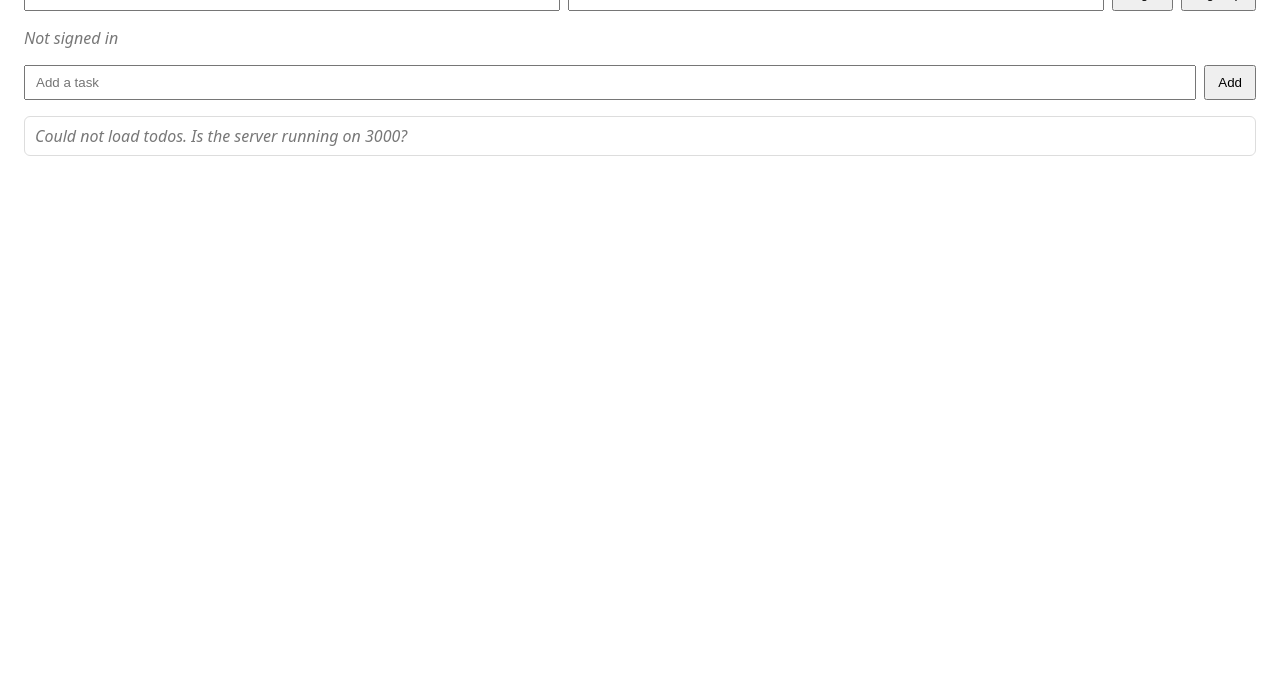
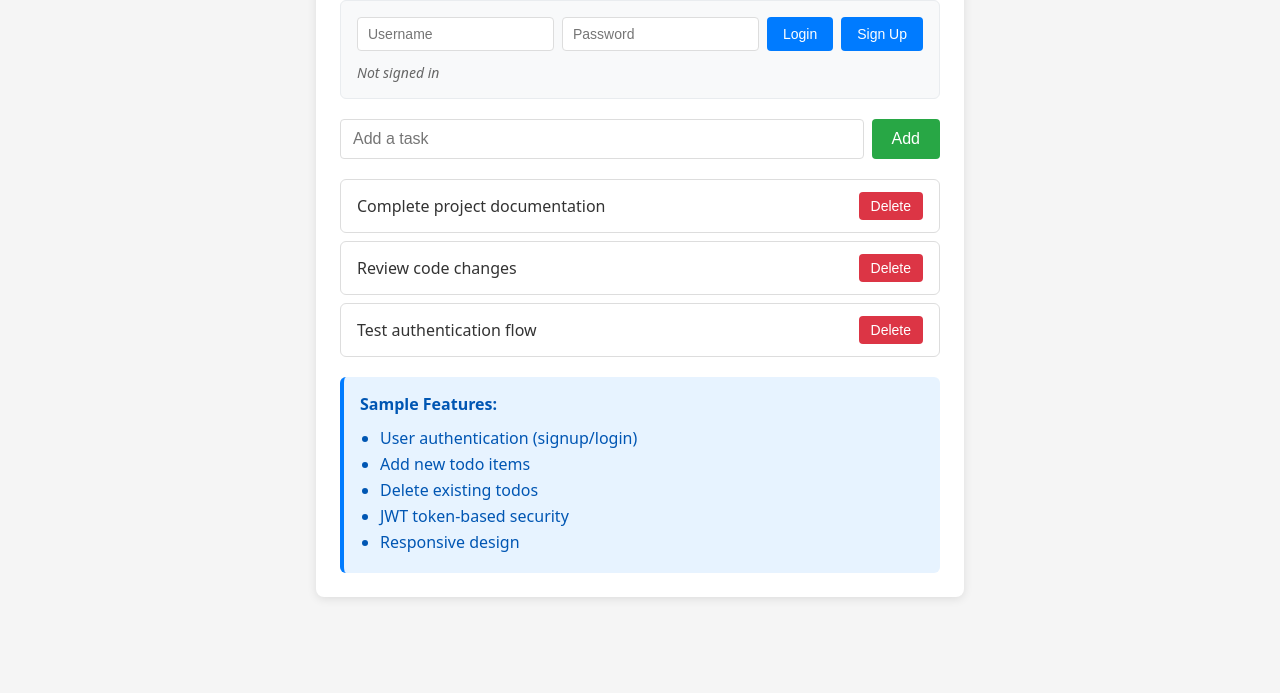
Before and after one commit to jatin-pal-code/todo, a website: page public/index.html in a window 1280 px wide. Shown: the part 107-800 px from the top of the page. Drawn offline with Linux system fonts and the light colour scheme; no server answers.

Commit message:
Initial comit

```diff
--- a/public/index.html
+++ b/public/index.html
@@ -9,48 +9,160 @@
         font-family: system-ui, -apple-system, Segoe UI, Roboto, Helvetica,
           Arial, sans-serif;
         margin: 24px;
+        background-color: #f5f5f5;
       }
       h1 {
         margin: 0 0 16px;
+        color: #333;
+        text-align: center;
       }
-      form {
+      .container {
+        max-width: 600px;
+        margin: 0 auto;
+        background: white;
+        padding: 24px;
+        border-radius: 8px;
+        box-shadow: 0 2px 10px rgba(0, 0, 0, 0.1);
+      }
+      .auth-section {
+        background: #f8f9fa;
+        padding: 16px;
+        border-radius: 6px;
+        margin-bottom: 20px;
+        border: 1px solid #e9ecef;
+      }
+      .auth-form {
         display: flex;
         gap: 8px;
-        margin-bottom: 16px;
+        margin-bottom: 12px;
+        flex-wrap: wrap;
       }
-      input {
+      .auth-form input {
+        flex: 1;
+        min-width: 120px;
+        padding: 8px 10px;
+        border: 1px solid #ddd;
+        border-radius: 4px;
+        font-size: 14px;
+      }
+      .auth-form button {
+        padding: 8px 16px;
+        cursor: pointer;
+        background: #007bff;
+        color: white;
+        border: none;
+        border-radius: 4px;
+        font-size: 14px;
+        transition: background-color 0.2s;
+      }
+      .auth-form button:hover {
+        background: #0056b3;
+      }
+      .auth-status {
+        color: #666;
+        font-style: italic;
+        margin: 0;
+        font-size: 14px;
+      }
+      .todo-form {
+        display: flex;
+        gap: 8px;
+        margin-bottom: 20px;
+      }
+      .todo-form input {
         flex: 1 1 auto;
-        padding: 8px 10px;
+        padding: 10px 12px;
+        border: 1px solid #ddd;
+        border-radius: 4px;
+        font-size: 16px;
       }
-      button {
-        padding: 8px 12px;
+      .todo-form button {
+        padding: 10px 20px;
         cursor: pointer;
+        background: #28a745;
+        color: white;
+        border: none;
+        border-radius: 4px;
+        font-size: 16px;
+        transition: background-color 0.2s;
       }
-      ul {
+      .todo-form button:hover {
+        background: #218838;
+      }
+      .todo-list {
         list-style: none;
         padding: 0;
         margin: 0;
         display: grid;
         gap: 8px;
       }
-      li {
+      .todo-item {
         display: flex;
         align-items: center;
         justify-content: space-between;
-        padding: 8px 10px;
+        padding: 12px 16px;
         border: 1px solid #ddd;
         border-radius: 6px;
+        background: white;
+        transition: box-shadow 0.2s;
       }
-      .empty {
+      .todo-item:hover {
+        box-shadow: 0 2px 5px rgba(0, 0, 0, 0.1);
+      }
+      .todo-text {
+        font-size: 16px;
+        color: #333;
+      }
+      .delete-btn {
+        padding: 6px 12px;
+        cursor: pointer;
+        background: #dc3545;
+        color: white;
+        border: none;
+        border-radius: 4px;
+        font-size: 14px;
+        transition: background-color 0.2s;
+      }
+      .delete-btn:hover {
+        background: #c82333;
+      }
+      .empty-state {
         color: #777;
         font-style: italic;
+        text-align: center;
+        padding: 20px;
+        background: #f8f9fa;
+        border-radius: 6px;
+        border: 1px dashed #dee2e6;
+      }
+      .sample-todos {
+        margin-top: 20px;
+        padding: 16px;
+        background: #e7f3ff;
+        border-radius: 6px;
+        border-left: 4px solid #007bff;
+      }
+      .sample-todos h3 {
+        margin: 0 0 12px 0;
+        color: #0056b3;
+        font-size: 16px;
+      }
+      .sample-todos ul {
+        margin: 0;
+        padding-left: 20px;
+        color: #0056b3;
+      }
+      .sample-todos li {
+        margin-bottom: 4px;
       }
     </style>
   </head>
   <body>
-    <h1>To-Do</h1>
-    <section id="auth">
-      <form id="auth-form">
+    <div class="container">
+      <h1>To-Do App</h1>
+
+      <section class="auth-section">
+        <form class="auth-form">
           <input
             id="username"
             placeholder="Username"
@@ -67,9 +179,10 @@
           <button id="login-btn" type="button">Login</button>
           <button id="signup-btn" type="button">Sign Up</button>
         </form>
-      <p id="auth-status" class="empty"></p>
+        <p class="auth-status">Not signed in</p>
       </section>
-    <form id="todo-form">
+
+      <form class="todo-form">
         <input
           id="todo-input"
           placeholder="Add a task"
@@ -78,138 +191,32 @@
         />
         <button type="submit">Add</button>
       </form>
-    <ul id="todo-list"></ul>
-    <template id="todo-item-template">
-      <li>
-        <span class="text"></span>
-        <button class="delete" aria-label="Delete">Delete</button>
+
+      <ul class="todo-list">
+        <li class="todo-item">
+          <span class="todo-text">Complete project documentation</span>
+          <button class="delete-btn" aria-label="Delete">Delete</button>
         </li>
-    </template>
-    <script>
-      const API = "http://localhost:3000";
-      const list = document.getElementById("todo-list");
-      const form = document.getElementById("todo-form");
-      const input = document.getElementById("todo-input");
-      const tpl = document.getElementById("todo-item-template");
-      const username = document.getElementById("username");
-      const password = document.getElementById("password");
-      const loginBtn = document.getElementById("login-btn");
-      const signupBtn = document.getElementById("signup-btn");
-      const authStatus = document.getElementById("auth-status");
+        <li class="todo-item">
+          <span class="todo-text">Review code changes</span>
+          <button class="delete-btn" aria-label="Delete">Delete</button>
+        </li>
+        <li class="todo-item">
+          <span class="todo-text">Test authentication flow</span>
+          <button class="delete-btn" aria-label="Delete">Delete</button>
+        </li>
+      </ul>
 
-      let token = localStorage.getItem("token") || "";
-
-      function setToken(newToken, user) {
-        token = newToken;
-        if (newToken) {
-          localStorage.setItem("token", newToken);
-          authStatus.textContent = `Signed in as ${user}`;
-        } else {
-          localStorage.removeItem("token");
-          authStatus.textContent = "Not signed in";
-        }
-      }
-
-      async function loadTodos() {
-        try {
-          const res = await fetch(API + "/todos", {
-            headers: token ? { Authorization: `Bearer ${token}` } : {},
-          });
-          const todos = await res.json();
-          renderTodos(todos);
-        } catch (e) {
-          console.error(e);
-          list.innerHTML =
-            '<li class="empty">Could not load todos. Is the server running on 3000?</li>';
-        }
-      }
-
-      function renderTodos(todos) {
-        list.innerHTML = "";
-        if (!todos.length) {
-          list.innerHTML = '<li class="empty">No todos yet</li>';
-          return;
-        }
-        todos.forEach((todo) => {
-          const node = tpl.content.firstElementChild.cloneNode(true);
-          node.querySelector(".text").textContent = todo.text;
-          node.querySelector(".delete").addEventListener("click", async () => {
-            await fetch(API + "/todos/" + todo.id, {
-              method: "DELETE",
-              headers: token ? { Authorization: `Bearer ${token}` } : {},
-            });
-            loadTodos();
-          });
-          list.appendChild(node);
-        });
-      }
-
-      form.addEventListener("submit", async (e) => {
-        e.preventDefault();
-        const text = input.value.trim();
-        if (!text) return;
-        await fetch(API + "/todos", {
-          method: "POST",
-          headers: {
-            "Content-Type": "application/json",
-            ...(token ? { Authorization: `Bearer ${token}` } : {}),
-          },
-          body: JSON.stringify({ text }),
-        });
-        input.value = "";
-        loadTodos();
-      });
-
-      loginBtn.addEventListener("click", async () => {
-        try {
-          const res = await fetch(API + "/auth/login", {
-            method: "POST",
-            headers: { "Content-Type": "application/json" },
-            body: JSON.stringify({
-              username: username.value.trim(),
-              password: password.value,
-            }),
-          });
-          if (!res.ok) {
-            const msg = await res.json().catch(() => ({}));
-            throw new Error(msg.message || "Login failed");
-          }
-          const data = await res.json();
-          setToken(data.token, data.username);
-          loadTodos();
-        } catch (err) {
-          authStatus.textContent = err.message;
-        }
-      });
-
-      signupBtn.addEventListener("click", async () => {
-        try {
-          const res = await fetch(API + "/auth/signup", {
-            method: "POST",
-            headers: { "Content-Type": "application/json" },
-            body: JSON.stringify({
-              username: username.value.trim(),
-              password: password.value,
-            }),
-          });
-          if (!res.ok) {
-            const msg = await res.json().catch(() => ({}));
-            throw new Error(msg.message || "Signup failed");
-          }
-          const data = await res.json();
-          setToken(data.token, data.username);
-          loadTodos();
-        } catch (err) {
-          authStatus.textContent = err.message;
-        }
-      });
-
-      if (token) {
-        authStatus.textContent = "Signed in";
-      } else {
-        authStatus.textContent = "Not signed in";
-      }
-      loadTodos();
-    </script>
+      <div class="sample-todos">
+        <h3>Sample Features:</h3>
+        <ul>
+          <li>User authentication (signup/login)</li>
+          <li>Add new todo items</li>
+          <li>Delete existing todos</li>
+          <li>JWT token-based security</li>
+          <li>Responsive design</li>
+        </ul>
+      </div>
+    </div>
   </body>
 </html>
```
Lines whose indentation alone changed are shown as unchanged.
